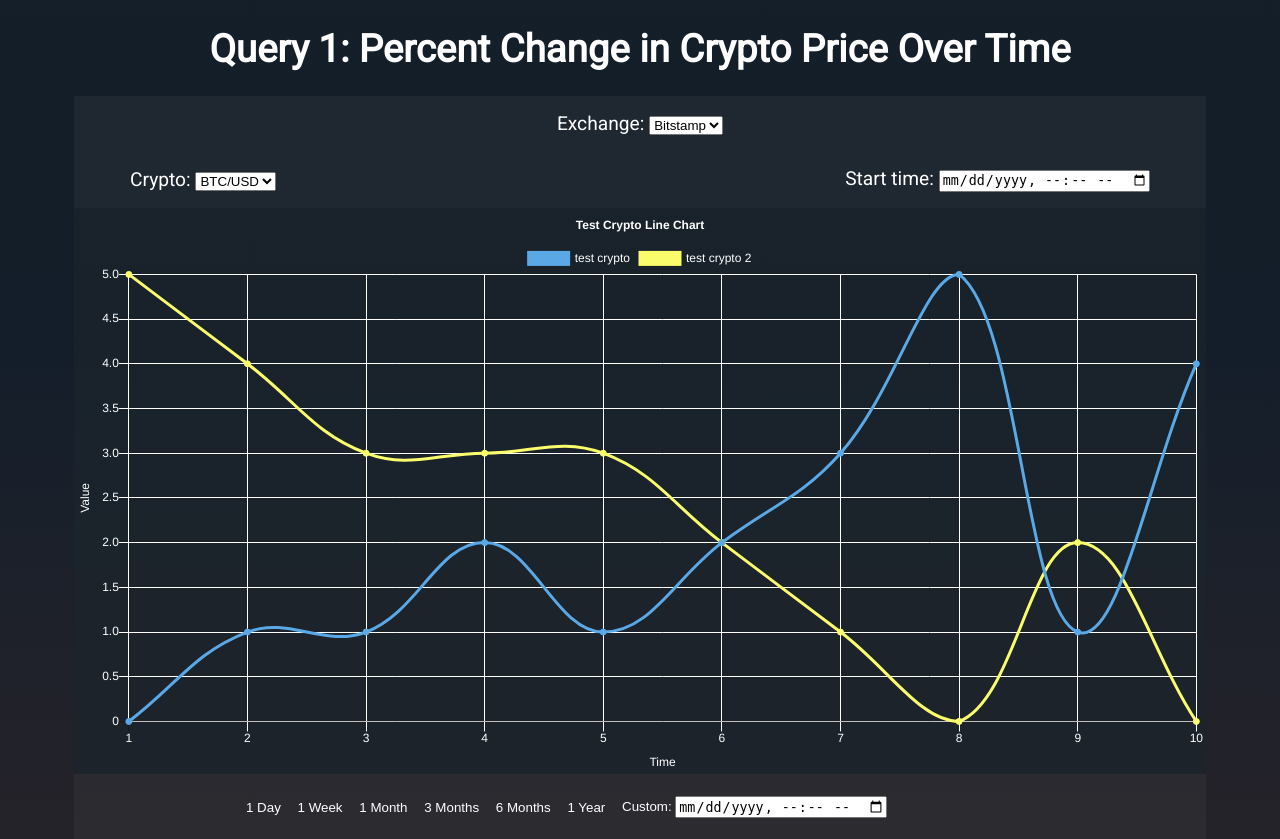
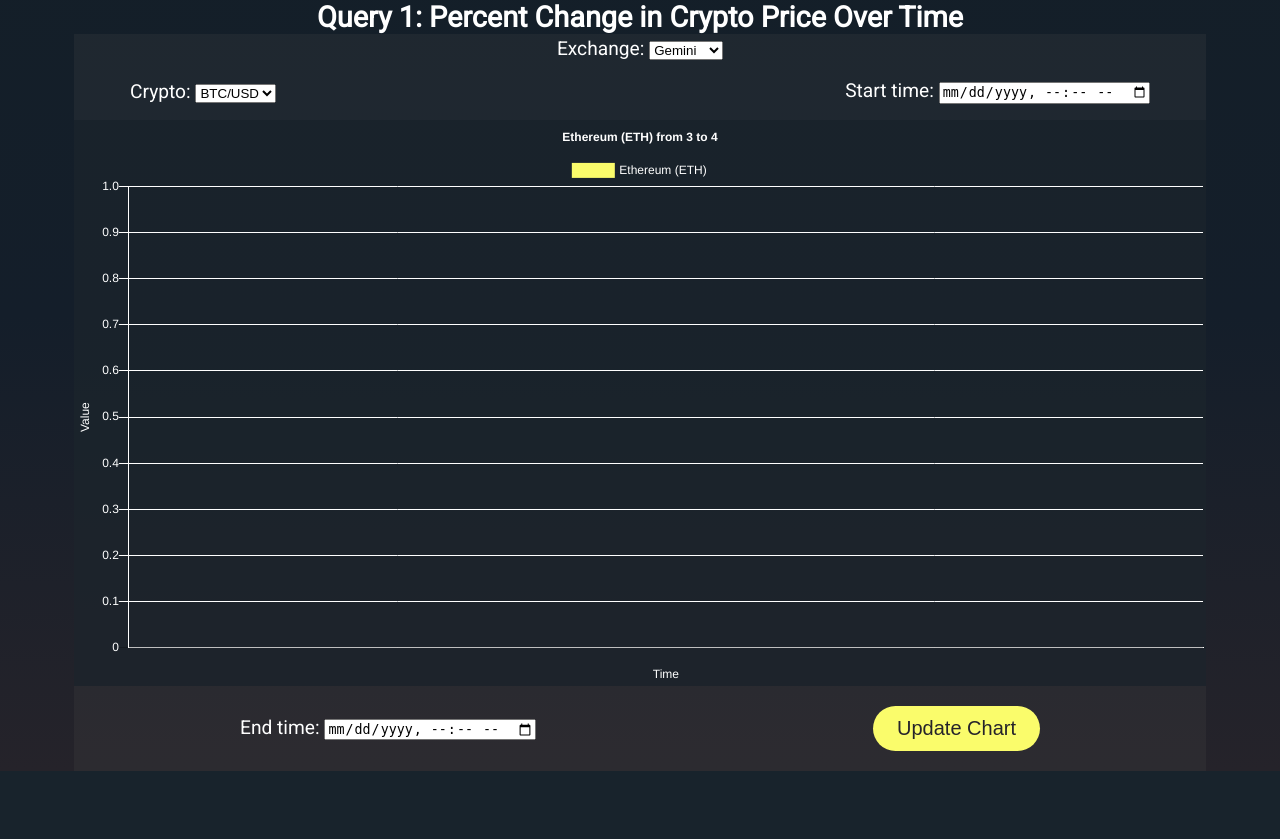
Before and after one commit to BradyMMenswar/DBMSProject, a Flask app: page /analyze in a window 1280 px wide. Shown: the part 140-979 px from the top of the page. After the commit the page ends 911 px from the top, so only its background shows below. Run offline with Flask 2, Linux system fonts and the light colour scheme; some libraries are stand-ins or nearby versions.

Commit message:
Added chart Functionality ( not complete)
Made connection and formatting for transfer of data back and forth between the database and the website. Known bug: Data in query does not clear

```diff
--- a/app.py
+++ b/app.py
@@ -1,4 +1,7 @@
 from flask import Flask, render_template, request, jsonify
+from datetime import datetime
+from oracleFuncs import queryOne
+import math
 
 app = Flask(__name__, static_url_path='',
             static_folder='static',
@@ -16,27 +19,53 @@
 @app.route('/analyze', methods=['POST', 'GET'])
 def analyze() -> str:
     if request.method == 'POST':
-        a=request.form
-        print(jsonify(a))
-        if request.form.get('int1'):
-            a=request.form.get('int1')
-            return render_template("analyze.html", value = [1,2])
-        if request.form.get('int2'):
-            a=request.form.get('int2')
-            return render_template("analyze.html", value = [1,2,3])
-        if request.form.get('int3'):
-            a=request.form.get('int3')
-            return render_template("analyze.html", value = [1,2,3,4])
-        if request.form.get('int4'):
-            a=request.form.get('int4')
-            return render_template("analyze.html", value = [1,2,3,4,5])
-        if request.form.get('int5'):
-            a=request.form.get('int5')
-            return render_template("analyze.html", value = [1,2,3,4,5,6,7])
-        if request.form.get('int6'):
-            a=request.form.get('int6')
-            return render_template("analyze.html", value = [1,2,3,4,5,6,7,8,9,10])
+        chartForm = [0, 0, 0, 0, 0, 0]
+        if(request.form.get('exchange-data')):
+            chartForm[0] = request.form.get('exchange-data')
+            chartForm[1] = request.form.get('crypto-data')
+            chartForm[2] = str(datetime.strptime(request.form.get('start-data'), '%Y-%m-%dT%H:%M'))
+            chartForm[3] = str(datetime.strptime(request.form.get('end-data'), '%Y-%m-%dT%H:%M'))
+            chartForm[4] = []
+            chartForm[5] = []
+            query = queryOne(request.form.get('crypto-data'), request.form.get('exchange-data'), datetime.strptime(request.form.get('start-data'), '%Y-%m-%dT%H:%M'), datetime.strptime(request.form.get('end-data'), '%Y-%m-%dT%H:%M'))
+            queryA = query.A
+            queryALength = len(queryA)
+            scaleFactor = math.floor(queryALength / 100)
+            # for x in range(queryALength):
+            #     if(x % scaleFactor == 0):
+            #         chartForm[4].append(str(queryA[x]))
+            for d in queryA:
+                chartForm[4].append(str(d))
+            queryC = query.C
+            # for y in range(queryALength):
+            #     if(y % scaleFactor == 0):
+            #         chartForm[5].append(queryC[y])
+            for p in queryC:
+                chartForm[5].append(p)
+            print(chartForm)
+            print(len(chartForm[4]))
+            print(len(chartForm[5]))
+            return render_template("analyze.html", value = chartForm)
 
+        # if request.form.get('int1'):
+        #     a=request.form.get('int1')
+        #     return render_template("analyze.html", value = [1,2])
+        # if request.form.get('int2'):
+        #     a=request.form.get('int2')
+        #     return render_template("analyze.html", value = [1,2,3])
+        # if request.form.get('int3'):
+        #     a=request.form.get('int3')
+        #     return render_template("analyze.html", value = [1,2,3,4])
+        # if request.form.get('int4'):
+        #     a=request.form.get('int4')
+        #     return render_template("analyze.html", value = [1,2,3,4,5])
+        # if request.form.get('int5'):
+        #     a=request.form.get('int5')
+        #     return render_template("analyze.html", value = [1,2,3,4,5,6,7])
+        # if request.form.get('int6'):
+        #     a=request.form.get('int6')
+        #     return render_template("analyze.html", value = [1,2,3,4,5,6,7,8,9,10])
+        query = 0;
         return render_template("analyze.html", value = [1,2,3,4,5,6,7,8,9,10])
     else:
         a=request.args.get('test')
--- a/static/styles.css
+++ b/static/styles.css
@@ -88,16 +88,19 @@
 
 .query-title{
     align-self: center;
+    display: flex;
+    margin: 0;
+    padding: 0;
 }
 .chart-box{
     display: flex;
     background-color:#4646463b;
     flex-direction: column;
-    flex-grow: 0.7;
+    flex-grow: 0.3;
     align-items: center;
 }
 .chart-box .exchange-section{
-    padding: 1rem;
+    padding: 0.2rem;
 }
 .chart-box .top-section{
     display: flex;
@@ -185,3 +188,23 @@
     overflow: hidden;
     overflow-y: scroll;
 }
+
+.submit-form{
+    color:#25232A;
+    background: #FAFC6B;
+    text-decoration: none;
+    padding: .7rem 1.5rem;
+    font-size: 20px;
+    border-radius: 36px;
+    border-style:none;
+}
+
+.submit-form:hover{
+    background: #FFFFFF;
+    text-decoration: none;
+    padding: .7rem 1.5rem;
+    font-size: 20px;
+    border-radius: 36px;
+    border-style:hidden;
+    color: #25232A;
+}
--- a/templates/analyze.html
+++ b/templates/analyze.html
@@ -24,27 +24,27 @@
             </ul>
         </nav>
     </header>
-    <h1 class="query-title">Query 1: Percent Change in Crypto Price Over Time</h1>
+    <h2 class="query-title">Query 1: Percent Change in Crypto Price Over Time</h2>
     <section class="analyze-main-section">
-       <div class="chart-box">
+       <form action = "http://localhost:5000/analyze" method = "POST" class="chart-box">
            <div class="exchange-section">
                <label>Exchange: </label>
-               <select>
+               <select class="drop-down" name="exchange-data">
+                   <option value="1">Gemini</option>
                    <option value="2">Bitstamp</option>
-                   <option value="1">Gemini</option>
                </select>
            </div>
            <div class="top-section">
                <div>
                     <label>Crypto:</label>
-                    <select>
+                    <select class="drop-down" name="crypto-data">
                         <option value="1">BTC/USD</option>
                         <option value="2">ETH/USD</option>
                     </select>
                </div>
                 <div>
                     <label>Start time:</label>
-                    <input type="datetime-local"></input>
+                    <input type="datetime-local" name="start-data"></input>
                 </div>
 
            </div>
@@ -52,20 +52,21 @@
             <!-- original buttons for reference <input id="mvalue" onkeyup="updateRangeMin(this)" type = "number" value = 1 min=1 max=10>
             <input id="mvalue" onkeyup="updateRangeMax(this)" type = "number" value = 10 min=1 max=10> -->
            <div class="bottom-section">
-               <form action = "http://localhost:5000/analyze" method = "POST">
+               <!-- <form action = "http://localhost:5000/analyze" method = "POST">
                 <input type="submit" class="time-button" id="mvalue" name = "int1" value = "1 Day"></inputbutton>
                 <button class="time-button" id="mvalue" name="int2" value = 7>1 Week</button>
                 <button class="time-button" id="mvalue" name="int3" value = 30>1 Month</button>
                 <button class="time-button" id="mvalue" name="int4" value = 90>3 Months</button>
                 <button class="time-button" id="mvalue" name="int5" value = 180>6 Months</button>
-                <button class="time-button" id="mvalue" name="int6" value = 365>1 Year</button>
-                <button class="time-button">
-                    <label>Custom:</label>
-                    <input type="datetime-local"></input>
-                </button>
-               </form>
+                <button class="time-button" id="mvalue" name="int6" value = 365>1 Year</button> -->
+                <div class="time-button">
+                    <label>End time: </label>
+                    <input type="datetime-local" name="end-data"></input>
+                </div>
+               <!-- </form> -->
+               <input type="submit" class="submit-form" value="Update Chart"></input>
            </div>
-       </div>
+        </form>
     </section>
     <!--suppress JSUnresolvedLibraryURL -->
 <script src="https://cdnjs.cloudflare.com/ajax/libs/jquery/3.4.0/jquery.min.js"></script>
@@ -73,30 +74,33 @@
 <script src="https://cdnjs.cloudflare.com/ajax/libs/twitter-bootstrap/4.3.1/js/bootstrap.min.js"></script>
 <!--suppress JSUnresolvedLibraryURL -->
 <script src="https://cdnjs.cloudflare.com/ajax/libs/Chart.js/2.8.0/Chart.min.js"></script>
+
+<script src="https://cdn.jsdelivr.net/npm/chartjs-adapter-date-fns/dist/chartjs-adapter-date-fns.bundle.min.js"></script>
 <script type="text/javascript">
         var rangemax = 10
         var rangemin = 0
-        const labels = {{ value }}
+        const labels = [1,2]
+        var valueJSON = {{value|tojson}}
+        console.log(valueJSON)
+        var cryptoName = "Test";
+
+        var minTime = valueJSON[2]
+        var maxTime = valueJSON[3]
+        if(valueJSON[1] == 1) cryptoName = "Bitcoin (BTC)"
+        else cryptoName = "Ethereum (ETH)"
 
         const config = {
             type: 'line',
             data: {
-                labels: labels,
+                //labels: labels,
                 datasets: [
                     {
-                    label: "test crypto",
-                    fontColor: 'rgb(255,255,255)',
-                    backgroundColor: '#5AA9E6',
-                    borderColor: '#5AA9E6',
-                    data: [0,1,1,2,1,2,3,5,1,4],
-                    fill: false,
-                    },
-                    {
-                    label: "test crypto 2",
+                    label: cryptoName,
                     fontColor: 'rgb(255,255,255)',
                     backgroundColor: '#FAFC6B',
                     borderColor: '#FAFC6B',
-                    data: [5,4,3,3,3,2,1,0,2,0],
+                    data: [
+                    ],
                     fill: false,
                     }
                 ],
@@ -110,7 +114,7 @@
                 responsive: true,
                 title: {
                     display: true,
-                    text: 'Test Crypto Line Chart',
+                    text: cryptoName + ' from ' + valueJSON[2] + ' to ' + valueJSON[3],
                     fontColor: 'rgb(255,255,255)'
                 },
                 tooltips: {
@@ -125,6 +129,12 @@
                     color: 'rgb(0,0,0)',
                     xAxes: [{
                         display: true,
+                        type: 'time',
+                        time: {
+                            unit: 'day',
+                            min: minTime,
+                            max: maxTime
+                        },
                         scaleLabel: {
                             display: true,
                             labelString: 'Time',
@@ -157,37 +167,62 @@
             }
         };
 
+
+
         const context = document.getElementById('canvas').getContext('2d');
 
         const lineChart = new Chart(context, config);
-
+        lineChart.update();
         const source = new EventSource("/chart-data");
 
-        source.onmessage = function (event) {
-            const data = JSON.parse(event.data);
-            if (config.data.labels.length === 20) {
-                config.data.labels.shift();
-                config.data.datasets[0].data.shift();
-            }
-            config.data.labels.push(data.time);
-            config.data.datasets[0].data.push(data.value);
-            lineChart.update();
+        // source.onmessage = function (event) {
+        //     const data = JSON.parse(event.data);
+        //     if (config.data.labels.length === 20) {
+        //         config.data.labels.shift();
+        //         config.data.datasets[0].data.shift();
+        //     }
+        //     config.data.labels.push(data.time);
+        //     config.data.datasets[0].data.push(data.value);
+        //     lineChart.update();
+        // }
+        // function updateRangeMax(mvalue){
+        //     console.log(mvalue.value)
+        //     const range = labels.slice(rangemin,mvalue.value);
+        //     lineChart.config.data.labels = range;
+        //     rangemax = mvalue.value;
+        //     lineChart.update();
+
+        // }
+        // function updateRangeMin(mvalue){
+        //     console.log(mvalue.value)
+        //     const range = labels.slice(mvalue.value-1,rangemax);
+        //     lineChart.config.data.labels = range;
+        //     rangemin = mvalue.value-1;
+        //     lineChart.update();
+        // }
+        function addData(chart, data) {
+
+
+            chart.config.data.datasets.forEach((dataset) => {
+                dataset.data.push(data);
+            });
+            chart.update();
         }
-        function updateRangeMax(mvalue){
-            console.log(mvalue.value)
-            const range = labels.slice(rangemin,mvalue.value);
-            lineChart.config.data.labels = range;
-            rangemax = mvalue.value;
-            lineChart.update();
+        function removeData(chart) {
+            chart.config.data.datasets.forEach((dataset) => {
 
+                dataset.data.pop();
+
+            });
+            chart.update();
         }
-        function updateRangeMin(mvalue){
-            console.log(mvalue.value)
-            const range = labels.slice(mvalue.value-1,rangemax);
-            lineChart.config.data.labels = range;
-            rangemin = mvalue.value-1;
-            lineChart.update();
+
+        removeData(lineChart);
+        for(let i = 0;i<valueJSON[4].length; i++)
+        {
+            addData(lineChart, {x: valueJSON[4][i], y: valueJSON[5][i]})
         }
+        console.log(lineChart.data.datasets[0])
 
 
 
--- a/templates/compare.html
+++ b/templates/compare.html
@@ -24,7 +24,7 @@
             </ul>
         </nav>
     </header>
-    <h1 class="query-title">Query 5: Correlation Between Different Cryptos Over Time</h1>
+    <h2 class="query-title">Query 5: Correlation Between Different Cryptos Over Time</h2>
     <section class="compare-main-section">
        <div class="chart-box">
            <div class="exchange-section">
--- a/templates/index.html
+++ b/templates/index.html
@@ -27,7 +27,7 @@
     <section class="home-main-section">
         <div class="call-to-action">
             <h1 class="mainText">Analyze historical crypto-currency data.</h1>
-            <a class="yellow-button" href="{{ url_for('static', filename='about.css') }}">Learn More</a>
+            <a class="yellow-button" href="/about">Learn More</a>
         </div>
     </section>
 
--- a/templates/market.html
+++ b/templates/market.html
@@ -23,7 +23,7 @@
             </ul>
         </nav>
     </header>
-    <h1 class="query-title">Query 3: Crypto Performance Compared To Market Over Time</h1>
+    <h2 class="query-title">Query 3: Crypto Performance Compared To Market Over Time</h2>
     <section class="market-main-section">
        <div class="chart-box">
            <div class="exchange-section">
--- a/templates/portfolio.html
+++ b/templates/portfolio.html
@@ -23,7 +23,7 @@
             </ul>
         </nav>
     </header>
-    <h1 class="query-title">Query 2: Portfolio Value Over Time</h1>
+    <h2 class="query-title">Query 2: Portfolio Value Over Time</h2>
     <section class="portfolio-main-section">
 
 
--- a/templates/volume.html
+++ b/templates/volume.html
@@ -23,7 +23,7 @@
             </ul>
         </nav>
     </header>
-    <h1 class="query-title">Query 4: Trade Volume Of Crypto Over Time</h1>
+    <h2 class="query-title">Query 4: Trade Volume Of Crypto Over Time</h2>
     <section class="volume-main-section">
        <div class="chart-box">
            <div class="exchange-section">
```
